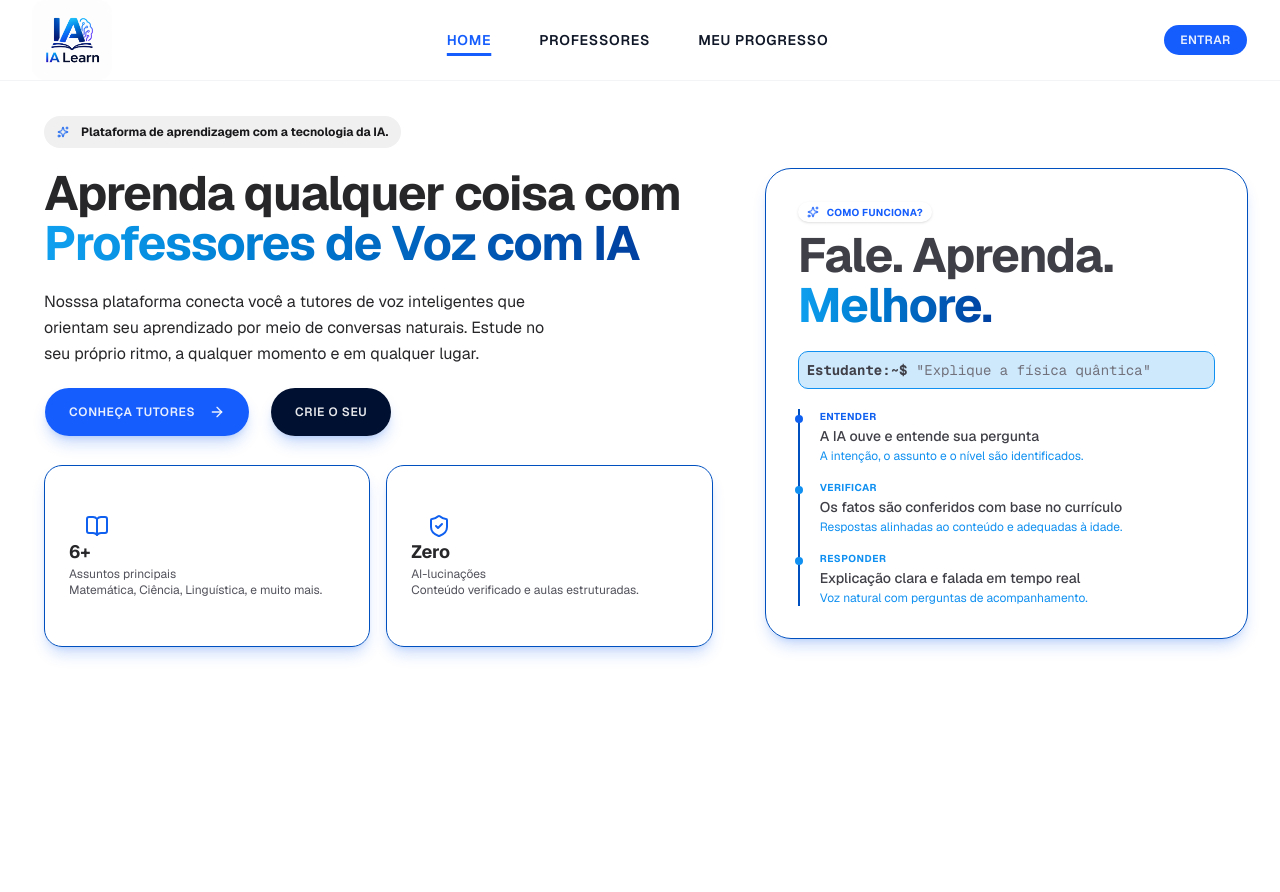
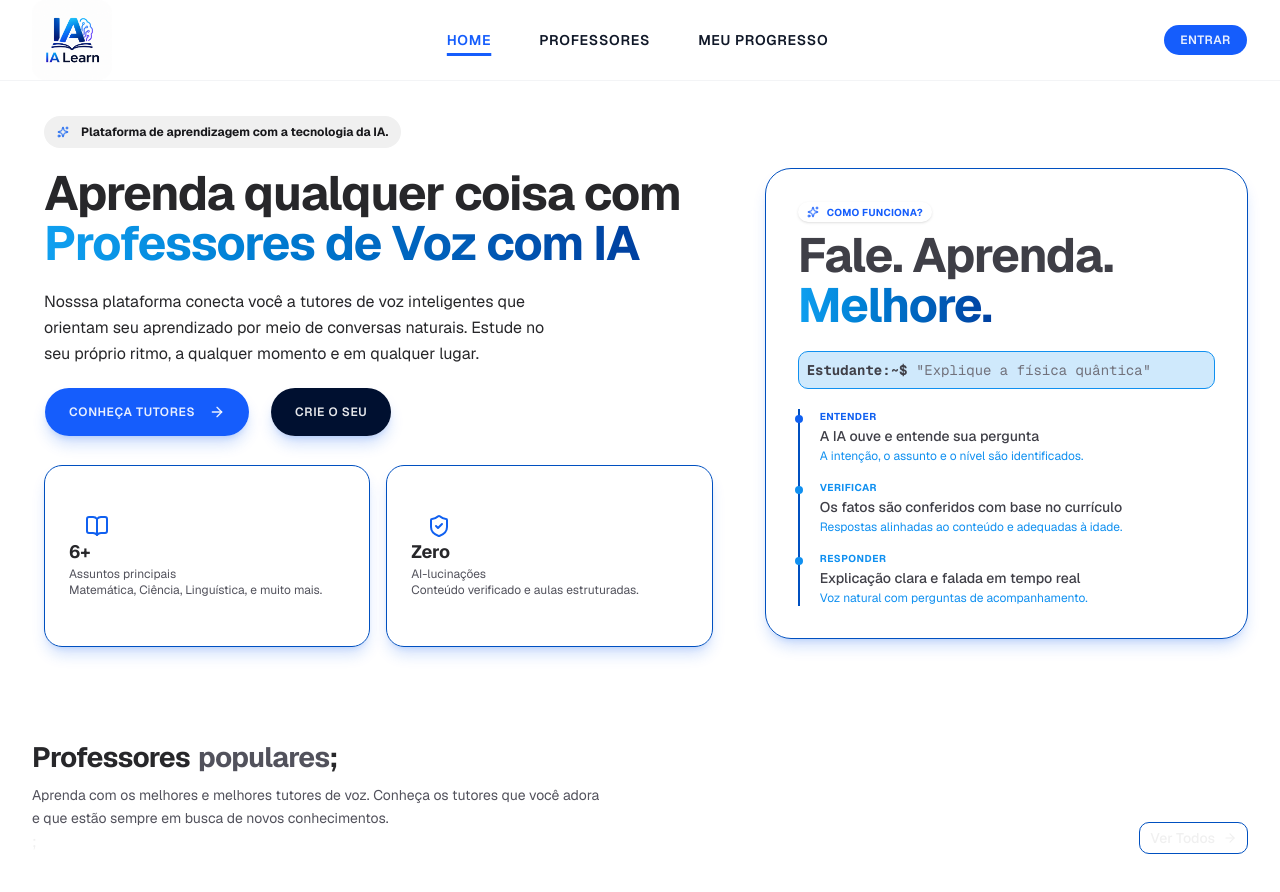
Before and after one commit to FabioMGonc/ai-learn-client, a Next.js app: page / in a window 1280 px wide. Shown: the top 892 px of the page. Before the commit the page ends 800 px from the top, so only its background shows below. Built offline with nearby package versions, Linux system fonts and the light colour scheme.

Commit message:
Iniciando a Segunda Section

```diff
--- a/app/page.tsx
+++ b/app/page.tsx
@@ -1,10 +1,11 @@
-import HeroSection from "../components/general/HeroSection"
+import HeroSection from "../components/general/HeroSection";
+import TutorsSection from "../components/general/TutorsSection";
 
 const Home = () => {
   return (
     <main className="page space-y-20 bg-background animate-in fade-in duration-500 sm:mt-14">
       <HeroSection />
-
+      <TutorsSection />
     </main>
   );
 }
--- a/components/general/HeroSection.tsx
+++ b/components/general/HeroSection.tsx
@@ -1,6 +1,6 @@
 import Link from "next/link";
 import { ArrowRight, Sparkles, BookOpen, ShieldCheck } from "lucide-react";
-import { Button } from "../ui/button"
+import { Button } from "../ui/button";
 import { Badge } from "../ui/badge";
 
     const stats = [
@@ -48,7 +48,7 @@ const HeroSection = () => {
                 <div className="grid grid-cols-2 gap-4 pt-2">
                     {stats.map(({ icon: Icon, value, label, desc }) => {
                         return (
-                        <div key={label} className="stat-card shadow-lg shadow-primary/20">
+                        <div key={label} className="stat-card shadow-lg shadow-primary/20 hover:scale-105 transition-all duration-500 ease-in-out">
                             <div className="mb-6 mt-6 items-center justify-center rounded-lg">
                             <Icon className="ml-4 text-primary" />
                             <p className="text-lg font-bold text-zinc-800">{value}</p>
--- /dev/null
+++ b/components/general/Title.tsx
@@ -0,0 +1,27 @@
+import Link from "next/link";
+import { ArrowRight } from "lucide-react";
+import { Button } from "../ui/button";
+
+const Title = ({headingStart, headingEnd, subtext, hasAction, linkTo}: TitleProps) => {
+    return (
+        <div className="flex flex-col gap-4 sm:flex-row sm:items-end sm:justify-between">
+            <div className="max-w-2xl">
+                <h2 className="text-2xl font-bold tracking-tight text-zinc-800 sm:text-[1.75rem]">
+                    <span className="">{headingStart}</span>
+                    {headingEnd && (<span className="text-zinc-600 ml-2">{headingEnd}</span>)};
+                </h2>
+                {subtext && (<p className="mt-2 text-zinc-600 text-sm max-w-xl leading-relaxed">{subtext}</p>)};
+            </div>
+            {hasAction && linkTo && (
+                <Link className="shrink-0" href={linkTo}>
+                    <Button variant="outline" className="gap-2 rounded-lg group">
+                        <span className="flex items-center gap-2">{hasAction}</span>
+                        <ArrowRight className="size-3.5 transition-transform duration-300 group-hover:translate-x-0.5" />
+                    </Button>
+                </Link>
+            )}
+        </div>
+    );
+}
+
+export default Title;
--- /dev/null
+++ b/components/general/TutorsSection.tsx
@@ -0,0 +1,12 @@
+import Title from "./Title";
+
+const TutorsSection = () => {
+    return (
+        <section className="space-y-6">
+            <Title headingStart="Professores" headingEnd="populares" subtext="Aprenda com os melhores e melhores tutores de voz. Conheça os tutores que você adora e que estão sempre em busca de novos conhecimentos." hasAction="Ver Todos" linkTo="/tutors" />
+
+        </section>
+    );
+}
+
+export default TutorsSection;
```
Also changed, not shown: types/index.d.ts (added, +7 -0 lines).
